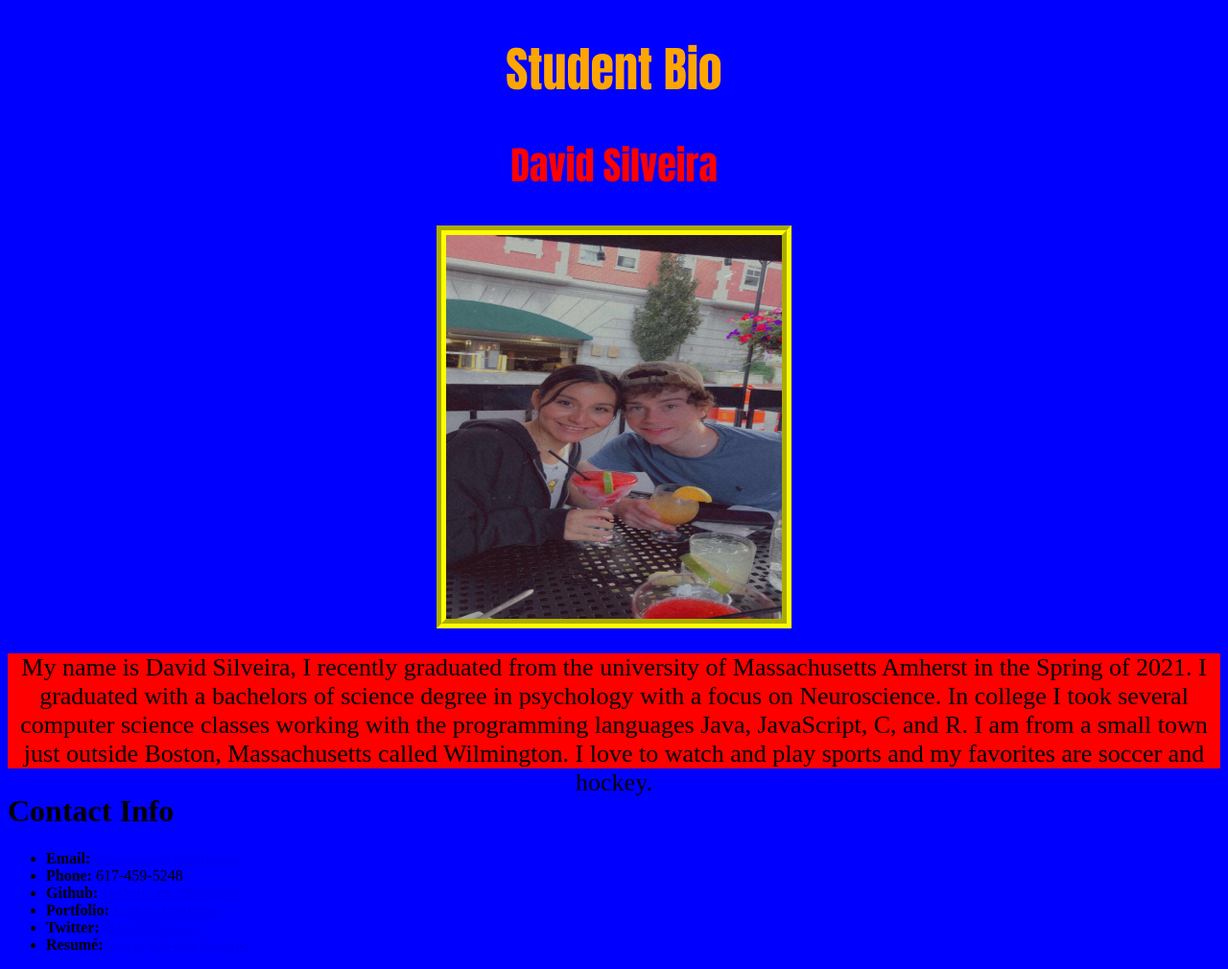
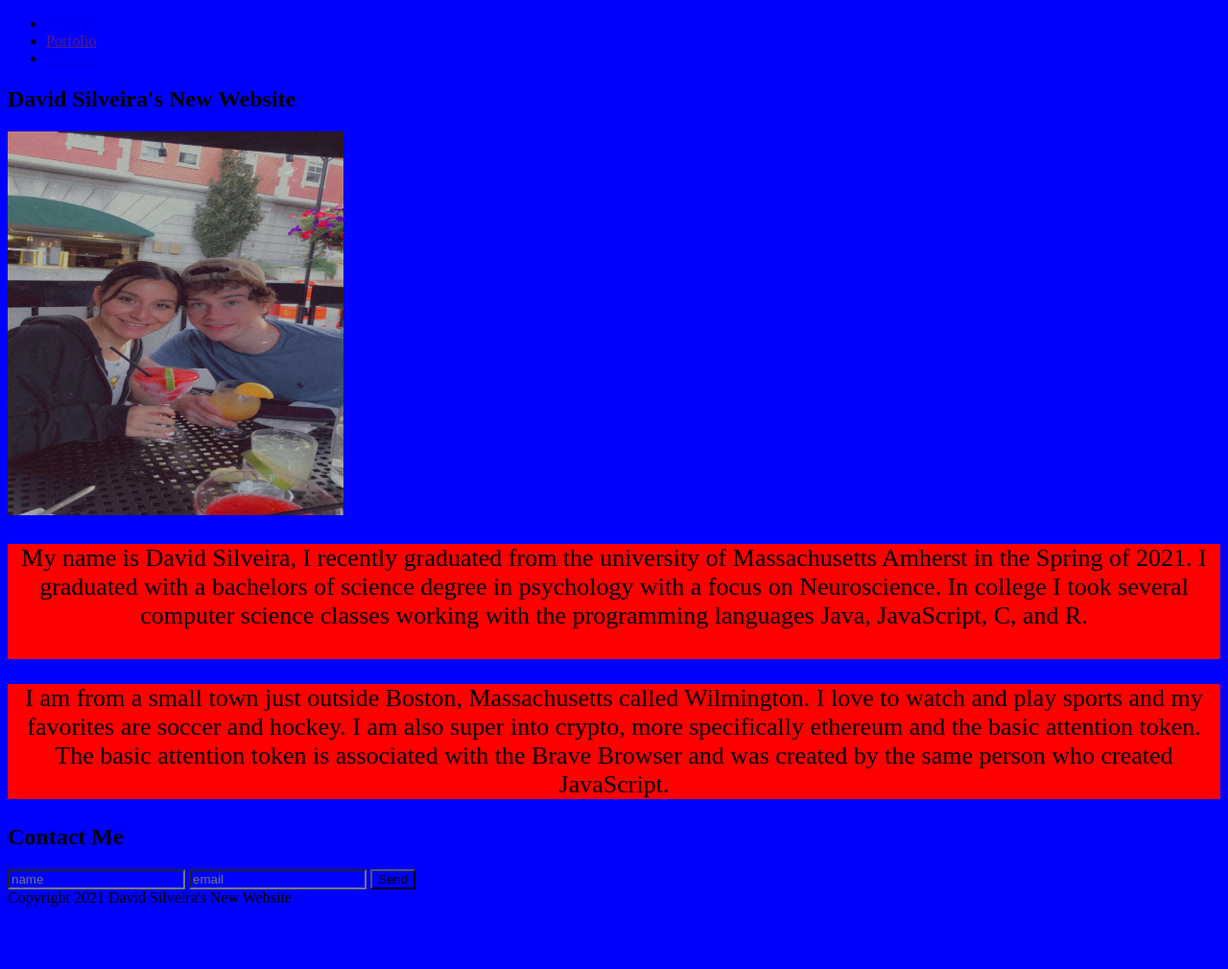
Before and after one commit to daviewave/Bio-Page, a plain HTML site: page index.html in a window 1280 px wide. Shown: the whole page at 96% size. After the commit the page ends 953 px from the top, so only its background shows below. Drawn offline with Linux system fonts and the light colour scheme.

Commit message:
restructed the html file to 3 majors sections (header, main, and footer) and made sure they were all in their intended places

```diff
--- a/index.html
+++ b/index.html
@@ -3,61 +3,56 @@
 
   <head>
     <meta charset="UTF-8">
-    <title>Student Bio</title>
+    <title>David Silveira Portfolio</title>
     <link href="style.css" rel = "stylesheet">
   </head>
 
   <body>
-    <!-- TODO: Write Your Code Below-->
+
     <header>
-      <h1 id="bio">
-        Student Bio
-      </h1>
-      <h2 id="name">
-        David Silveira
-      </h2>
+      <nav>
+          <ul>
+            <li><a href="https://github.com/daviewave">Github</a></li>
+            <li><a href="">Porfolio</a></li>
+            <li><a href="https://docs.google.com/document/d/1CBqOAz6AMIzMtT5ljXDiooHUrnwJx8iV/edit?usp=sharing&ouid=111953404474422350581&rtpof=true&sd=true">Resumé</a></li>
+          </ul>
+        </nav>
     </header>
 
-    <section>
-      <img id="selfie" src="./assests/IMG_1535.JPG" alt="Picture of me" height="400px" width="350px"/>
+    <main>
+        <section id="content">
+          <!-- This will be the picture + description section -->
+          <h1>David Silveira's New Website</h1>
+          <img src="./assests/IMG_1535.JPG" alt="Picture of me" height="400px" width="350px"/>
 
-      <p class="textbox">
-        My name is David Silveira, I recently graduated from the university of Massachusetts Amherst in the Spring of 2021. I graduated with a bachelors of science degree in psychology with a focus on Neuroscience. In college I took several computer science classes working with the programming languages Java, JavaScript, C, and R.        I am from a small town just outside Boston, Massachusetts called Wilmington. I love to watch and play sports and my favorites are soccer and hockey.
-      </p>
-    </section>
+          <p class="textbox">
+            My name is David Silveira, I recently graduated from the university of Massachusetts Amherst in the Spring of 2021. I graduated with a bachelors of science degree in psychology with a focus on Neuroscience. In college I took several computer science classes working with the programming languages Java, JavaScript, C, and R.
+          </p>
+          <p class="textbox">
+            I am from a small town just outside Boston, Massachusetts called Wilmington. I love to watch and play sports and my favorites are soccer and hockey. I am also super into crypto, more specifically ethereum and the basic attention token. The basic attention token is associated with the Brave Browser and was created by the same person who created JavaScript.
+          </p>
+        </section>
 
-    <header>
-      <h1 id="contact">Contact Info</h1>
-    </header>
 
-    <section>
-      <ul>
-        <li>
-          <strong>Email:</strong>
-          <a href="https://mail.google.com/mail/u/?authuser=daviewave@gmail.com">daviewave@gmail.com</a>
-        </li>
-        <li>
-          <strong>Phone: </strong>617-459-5248
-        </li>
-        <li>
-          <strong>Github:</strong>
-          <a href="https://github.com/daviewave">Github.com/daviewave</a>
+        <section id="contact">
+          <!-- This will be the contact information section -->
+          <h2 id="contact">Contact Me</h1>
+            <form>
+              <input name ="name"
+              type="text"
+              placeholder="name">
+              <input email ="email"
+              type="text"
+              placeholder="email">
+              <button>Send</button>
+            </form>
+        </section>
 
-        </li>
-        <li>
-          <strong>Portfolio:</strong>
-          <a href="#">Link to Portfolio</a>
-        </li>
-        <li>
-          <strong>Twitter:</strong>
-          <a href="https://twitter.com/DavidSilveira_3">DavidSilveira_3</a>
-        </li>
-        <li>
-          <strong>Resumé:</strong>
-          <a href="https://docs.google.com/document/d/1CBqOAz6AMIzMtT5ljXDiooHUrnwJx8iV/edit?usp=sharing&ouid=111953404474422350581&rtpof=true&sd=true">David Silveira Resumé</a>
-        </li>
-    </ul>
-    </section>
+    </main>
+
+    <footer>
+        Copyright 2021 David Silveira's New Website
+    </footer>
 
   </body>
 
```
